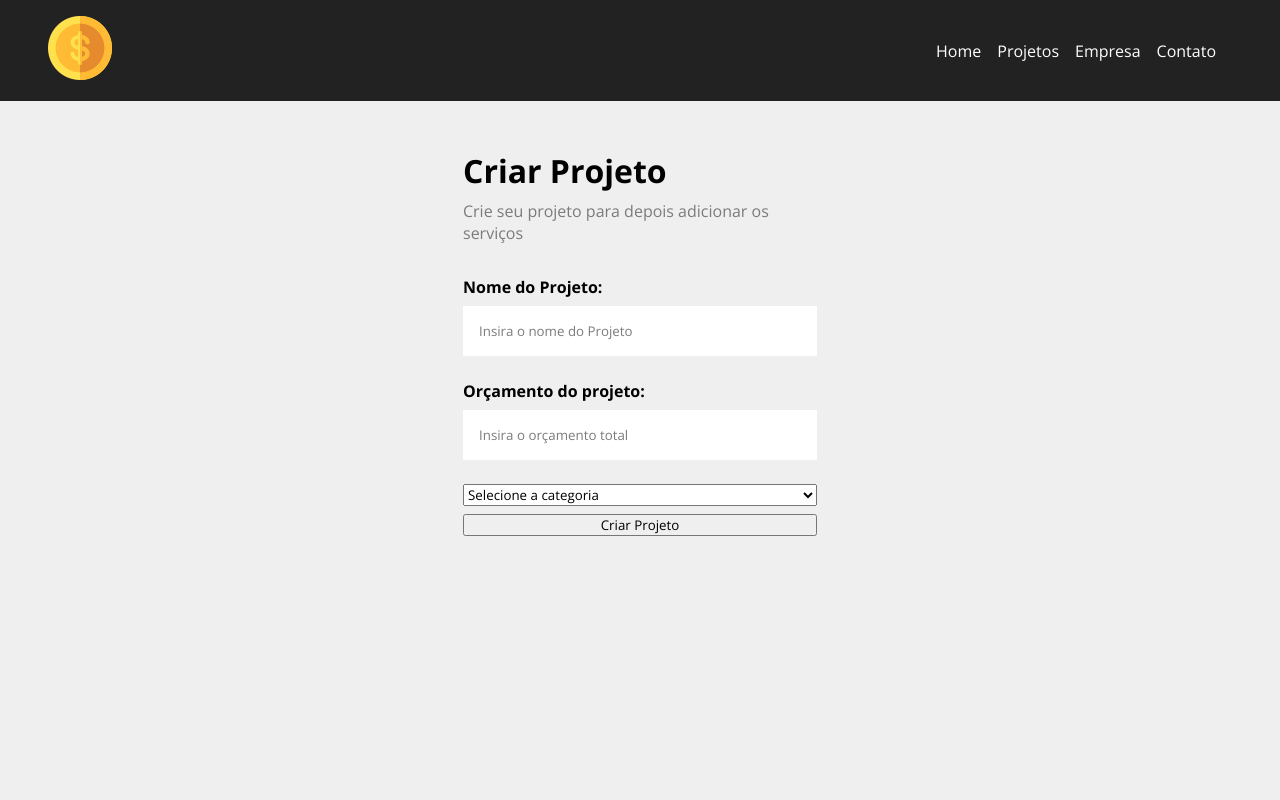
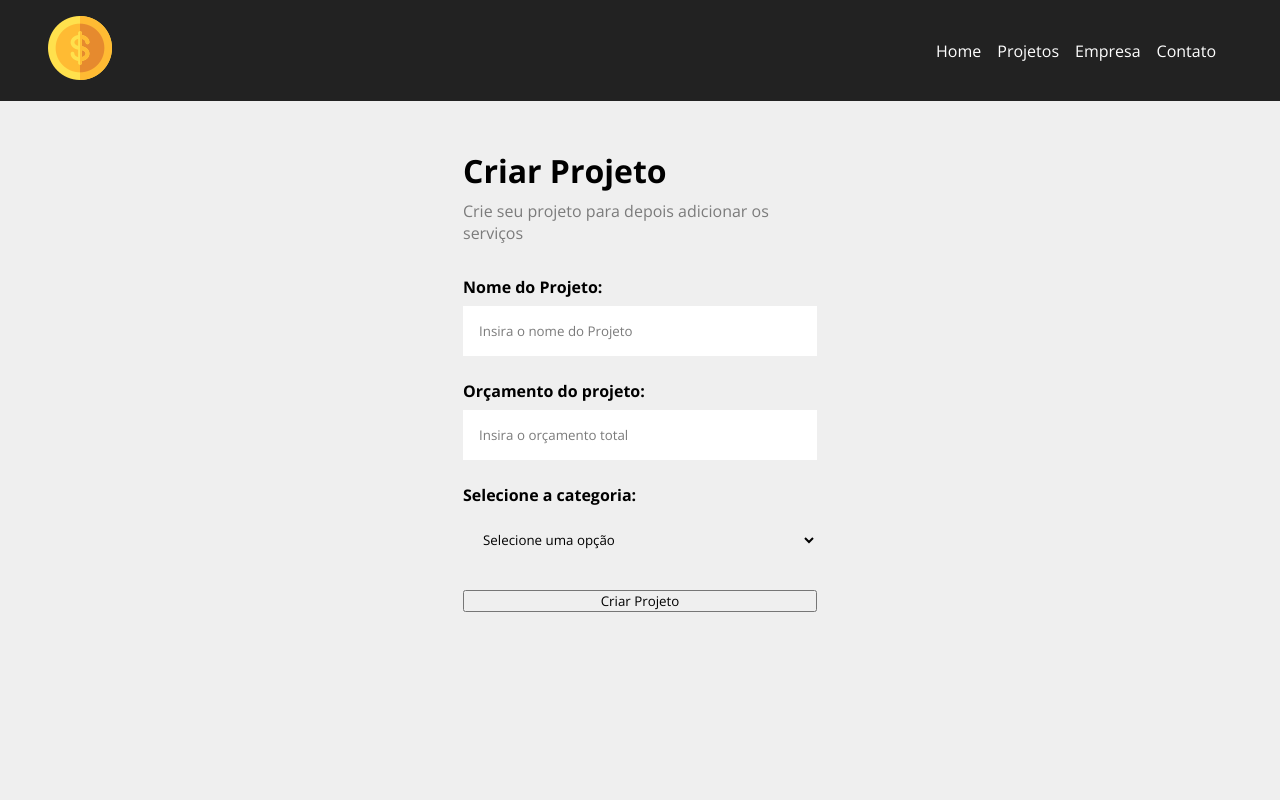
Before and after one commit to RafaelHDSV/Costs, a React (Create React App) app: page /newproject in a window 1280 px wide. Shown: the top 800 px of the page. Built offline with nearby package versions, Linux system fonts and the light colour scheme; the HTML template or start-up script is replaced by a standard one.

Commit message:
Adding submit button

```diff
--- a/src/components/form/Select.module.css
+++ b/src/components/form/Select.module.css
@@ -9,12 +9,9 @@
     font-weight: bold;
 }
 
-.form_control input {
+.form_control select {
     padding: 1rem;
     border-radius: 0;
     border: none;
+    outline: 0;
 }
-
-.form_control input::placeholder {
-    color: #7b7b7b;
-}
--- a/src/components/project/ProjectForm.js
+++ b/src/components/project/ProjectForm.js
@@ -1,5 +1,6 @@
 import React from 'react'
 import Input from '../form/Input'
+import Select from '../form/Select'
 
 import styles from './ProjectForm.module.css'
 
@@ -9,9 +10,7 @@ const ProjectForm = () => {
             <Input type='text' text='Nome do Projeto' name='name' placeholder='Insira o nome do Projeto'></Input>
             <Input type='number' text='Orçamento do projeto' name='budget' placeholder='Insira o orçamento total'></Input>
 
-            <select name="category_id">
-                <option disabled selected>Selecione a categoria</option>
-            </select>
+            <Select name='category_id' text='Selecione a categoria'></Select>
 
             <input type="submit" value="Criar Projeto" />
         </form>
```
Also changed, not shown: src/components/form/SubmitButton.js (added), src/components/form/SubmitButton.module.css (added).
